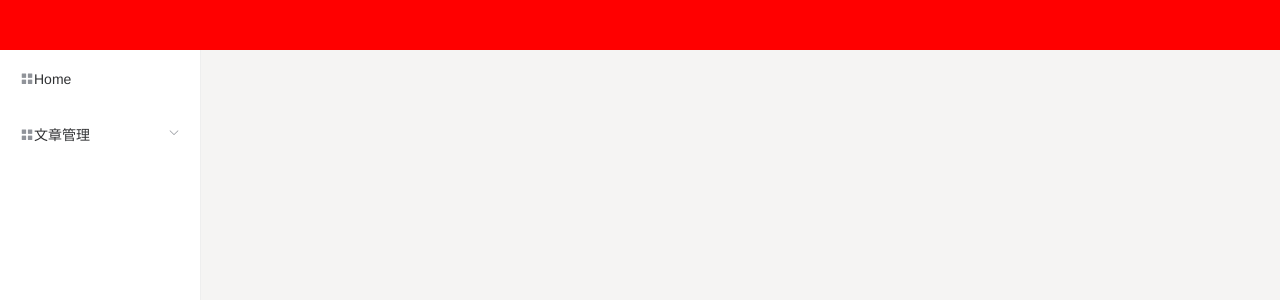
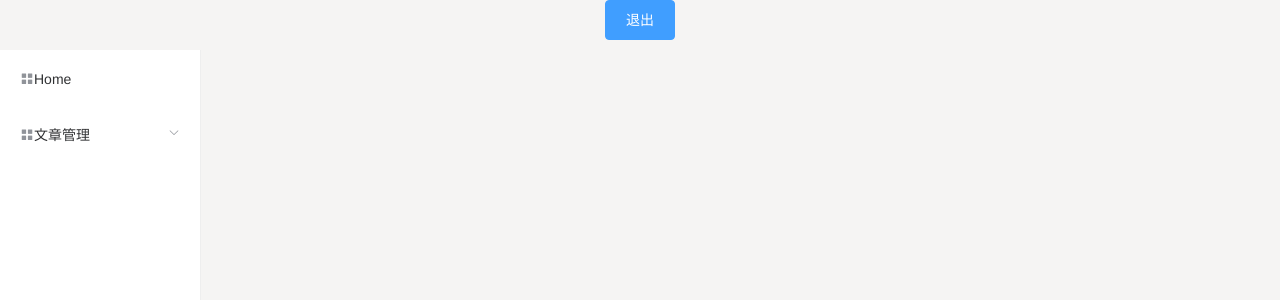
Before and after one commit to 1138663994/blog-node, a Vue app: page /#/ in a window 1280 px wide. Shown: the top 300 px of the page. Built offline with nearby package versions, Linux system fonts and the light colour scheme; what mavon-editor would draw is missing.

Commit message:
优化: 新增head

```diff
--- a/src/App.vue
+++ b/src/App.vue
@@ -3,7 +3,9 @@
     <div class="menu">
       <c-menu></c-menu>
     </div>
-    <div class="head"></div>
+    <div class="head">
+      <c-head></c-head>
+    </div>
     <div class="main">
       <router-view/>
     </div>
@@ -12,11 +14,13 @@
 
 <script>
 import CMenu from '@/components/CMenu'
+import CHead from '@/components/CHead'
 
 export default {
   name: 'App',
   components: {
-    CMenu
+    CMenu,
+    CHead
   }
 }
 </script>
@@ -37,7 +41,6 @@ export default {
 .head {
   height: 50px;
   width: 100%;
-  background: red;
 }
 </style>
 
--- /dev/null
+++ b/src/components/CHead.vue
@@ -0,0 +1,19 @@
+<template>
+  <div>
+    <el-button type="primary"  @click="layout()" size='mim'>退出</el-button>
+  </div>
+</template>
+
+<script>
+export default {
+  name: 'CHead',
+  methods: {
+    layout () {
+      this.$http.post('/loginout').then(resp => {
+        console.log('退出登录', resp.data)
+        this.$router.push({name: 'login'})
+      })
+    }
+  }
+}
+</script>
--- a/src/views/article/list.vue
+++ b/src/views/article/list.vue
@@ -9,7 +9,7 @@
     <div>
       <el-button type="primary"  @click="add()">添加</el-button>
       <el-button type="primary"  @click="list()">列表</el-button>
-      <el-button type="primary"  @click="layout()">退出</el-button>
+      <el-button type="primary"  @click="layout()" size='mim'>退出</el-button>
     </div> -->
     <div>
       <el-table
```
